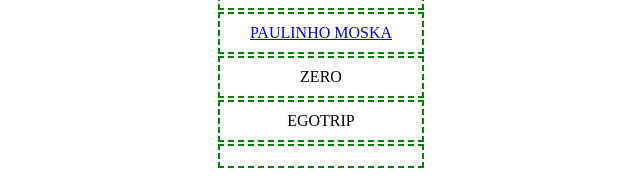
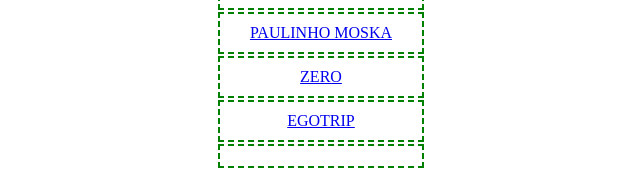
Before and after one commit to guiespn/guiespn.github.io, a plain HTML site: page index.html in a window 1280 px wide. Shown: the part 400-592 px from the top of the page, without its empty margins (319-959 px from the left). Drawn offline with Linux system fonts and the light colour scheme.

Commit message:
Zero & Egotrip link fixed

```diff
--- a/index.html
+++ b/index.html
@@ -39,10 +39,10 @@
                 <td><a href="magnet:?xt=urn:btih:26bb4db424e72e7ca1f1fc5969b83110b5791efa&dn=Paulinho%20Moska">PAULINHO MOSKA</a></td>
             </tr>
             <tr>
-                <td><a href="magnet:?xt=urn:btih:81681029AD2FE7F26712212CBB71E51B9D5FDB3D&dn=Zero+%28Band%29+-+Discography+%5BMP3%40128K%5D&tr=udp%3A%2F%2Ftracker.coppersurfer.tk%3A6969%2Fannounce&tr=udp%3A%2F%2Ftracker.openbittorrent.com%3A6969%2Fannounce&tr=udp%3A%2F%2Ftracker.opentrackr.org%3A1337&tr=udp%3A%2F%2Ftracker.leechers-paradise.org%3A6969%2Fannounce&tr=udp%3A%2F%2Ftracker.dler.org%3A6969%2Fannounce&tr=udp%3A%2F%2Fopentracker.i2p.rocks%3A6969%2Fannounce&tr=udp%3A%2F%2F47.ip-51-68-199.eu%3A6969%2Fannounce&tr=udp%3A%2F%2Ftracker.internetwarriors.net%3A1337%2Fannounce&tr=udp%3A%2F%2F9.rarbg.to%3A2920%2Fannounce&tr=udp%3A%2F%2Ftracker.pirateparty.gr%3A6969%2Fannounce&tr=udp%3A%2F%2Ftracker.cyberia.is%3A6969%2Fannounce"></a>ZERO</td>
+                <td><a href="https://mega.nz/file/H5FX2QCL#nQdb03HbYkvJcJgQPNpU1ECQrlLHbPMkY4pHpZHLcJQ">ZERO</a></td>
             </tr>
             <tr>
-                <td><a href="https://drive.google.com/uc?authuser=0&id=1ADRcpOJgqI4JyG5Na082T6CveDWhrh7g&export=download" target="_blank"></a>EGOTRIP</td>
+                <td><a href="https://mega.nz/file/exdTgChR#y52vGQ8YsJXw0e0NXwzgXYV6mztPwCm6Ic4ZBj3sIr0" target="_blank">EGOTRIP</a></td>
             </tr>
             <tr>
                 <td><a href=""></a></td>
```
